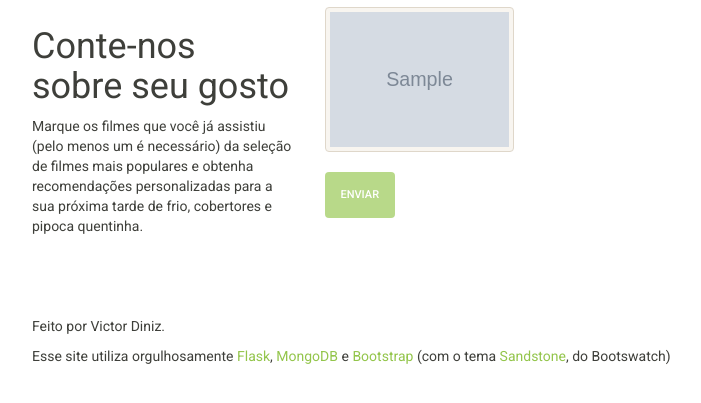
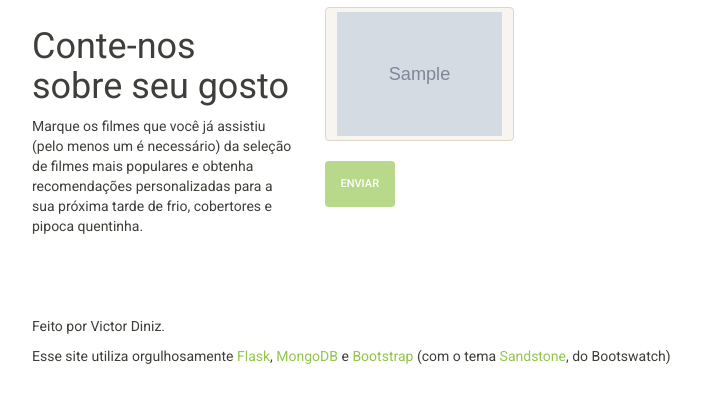
Before and after one commit to Blekwave/AEDS2, a Flask app: template tp2/webapp/webapp/templates/form.html in a window 1280 px wide. Shown: the part 63-466 px from the top of the page, without its empty margins (38-739 px from the left). Run offline with Flask 2, Linux system fonts and the light colour scheme; the template is opened without the code that fills it: values that come from a table or form of the project are taken from there, most other values are stand-ins (such as "Sample title", 1, 10 or a date in 2020); grey boxes marked "Sample" are stand-in pictures; parts of the project's set-up code (start-up, migrations or seed data) failed here and were passed over; some libraries are stand-ins or nearby versions.

Commit message:
Adicionado arquivo requirements.txt

```diff
--- a/tp2/webapp/webapp/static/style.css
+++ b/tp2/webapp/webapp/static/style.css
@@ -27,6 +27,8 @@
 
 img.poster {
     max-height: 150px;
+    max-width: 165px;
+    overflow: hidden;
     width:auto;
 }
 
```
Also changed, not shown: tp2/webapp/requirements.txt (added, +7 -0 lines).
